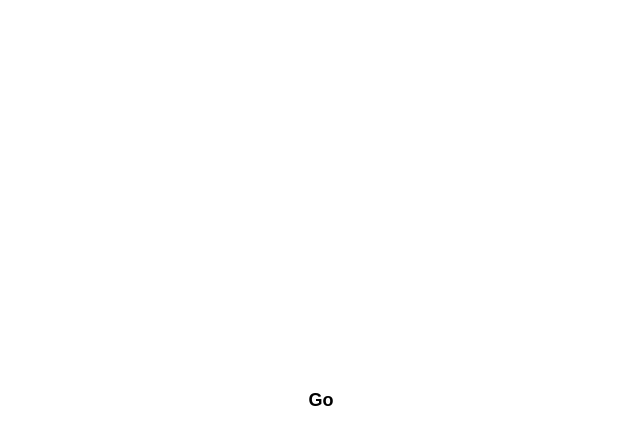
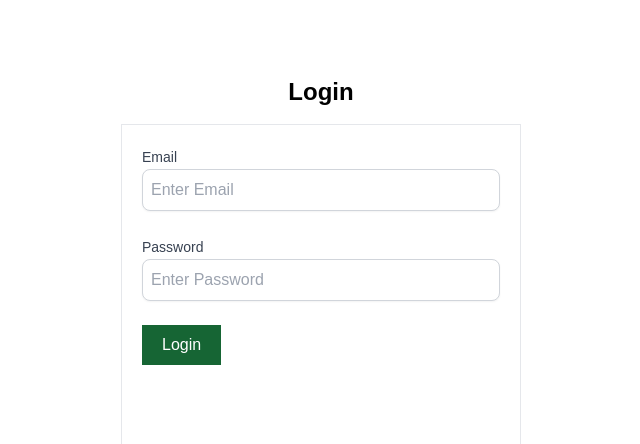
Before and after one commit to AaKuGu/mvp-billing-system, a Next.js app: page / in a window 1280 px wide. Shown: the top 444 px of the page, without its empty margins (319-959 px from the left). Built offline with nearby package versions, Linux system fonts and the light colour scheme.

Commit message:
few login things done

```diff
--- a/package.json
+++ b/package.json
@@ -12,6 +12,7 @@
     "axios": "^1.12.1",
     "fuse.js": "^7.1.0",
     "html2canvas": "^1.4.1",
+    "jsonwebtoken": "^9.0.2",
     "jspdf": "^3.0.2",
     "mongoose": "^8.18.0",
     "next": "14.2.32",
--- /dev/null
+++ b/src/app/api/login/route.js
@@ -0,0 +1,42 @@
+import { dbConnect } from "@/db/connectDB";
+import { controllerFunc } from "@/shared/backend/utils/ControllerFunc";
+import CustomError from "@/shared/backend/utils/error/CustomError";
+import jwt from "jsonwebtoken";
+import { NextResponse } from "next/server";
+
+export const POST = controllerFunc(async (req) => {
+  await dbConnect();
+  const errorContext = `Error in POST /api/login`;
+  const body = await req.json();
+  const { email, password } = body;
+
+  if (email === "prathamtogupta11@gmail.com") {
+    if (password === process.env.ownerPassword) {
+      // ✅ JWT sign
+      const token = jwt.sign(
+        { email, role: "owner" },
+        process.env.JWT_SECRET,
+        { expiresIn: "7d" } // 1 week expiry
+      );
+
+      // ✅ Set httpOnly cookie
+      const res = NextResponse.json(
+        { success: true, message: "Login successful" },
+        { status: 200 }
+      );
+
+      res.cookies.set("auth_token", token, {
+        httpOnly: true,
+        secure: process.env.NODE_ENV === "production", // only https in production
+        sameSite: "lax", // since frontend + backend same Next.js
+        maxAge: 7 * 24 * 60 * 60, // 1 week
+        path: "/", // accessible everywhere
+      });
+
+      return res;
+    } else {
+      throw new CustomError(`Invalid Password`, 401, errorContext);
+    }
+  }
+  throw new CustomError(`Invalid Email`, 401, errorContext);
+}, "Error in POST /api/login");
--- a/src/app/layout.js
+++ b/src/app/layout.js
@@ -22,7 +22,7 @@ export default function RootLayout({ children }) {
   return (
     <html lang="en">
       <body
-        className={`${geistSans.variable} ${geistMono.variable} text-black antialiased bg-white`}
+        className={`${geistSans.variable} ${geistMono.variable} text-black antialiased bg-white `}
       >
         {children}
         <Toaster />
--- a/src/app/page.js
+++ b/src/app/page.js
@@ -1,15 +1,10 @@
+import Login from "@/features/auth/login/Login";
 import Sidebar from "@/shared/components/Sidebar";
 import Link from "next/link";
 import React from "react";
 
 const page = () => {
-  return (
-    <div className="w-full min-h-screen bg-white flex items-center justify-center flex-col gap-4">
-      <Link href={`/go/products`} className="text-black font-bold text-lg">
-        Go
-      </Link>
-    </div>
-  );
+  return <Login />;
 };
 
 export default page;
--- a/src/features/Billing/BillingItems/BillingItems.jsx
+++ b/src/features/Billing/BillingItems/BillingItems.jsx
@@ -4,7 +4,6 @@ import Header from "@/shared/components/ui/Header";
 import { fetchProducts } from "../funcs";
 import BillingItemRow from "./BillingItemRow/BillingItemRow";
 import PlusMinusButtons from "./PlusMinusButtons";
-import { RedButton } from "@/shared/components/Button";
 
 const BillingItems = ({ billingItems, setBillingItems }) => {
   const [fuse, setFuse] = useState(null);
--- /dev/null
+++ b/src/features/auth/login/Login.jsx
@@ -0,0 +1,50 @@
+"use client";
+
+import { GreenButton } from "@/shared/components/Button";
+import Form from "@/shared/components/form/Form";
+import { Input } from "@/shared/components/form/Input";
+import Label from "@/shared/components/form/Label";
+import Header from "@/shared/components/ui/Header";
+import React, { useState } from "react";
+import { loginHandler } from "./funcs";
+
+const Login = () => {
+  const [email, setEmail] = useState(null);
+  const [password, setPassword] = useState(null);
+
+  return (
+    <div className={`w-full h-screen flex items-center justify-center`}>
+      <div className={`w-full md:w-[400px] flex flex-col`}>
+        <Header>Login</Header>
+        <Form
+          onSubmit={(e) => loginHandler(e, email, password)}
+          className={`flex flex-col `}
+        >
+          <div>
+            <Label>Email</Label>
+            <Input
+              value={email}
+              onChange={(e) => {
+                setEmail(e.target.value);
+              }}
+              placeholder="Enter Email"
+            />
+          </div>
+          <div>
+            <Label>Password</Label>
+            <Input
+              type="password"
+              onChange={(e) => {
+                setPassword(e.target.value);
+              }}
+              placeholder="Enter Password"
+            />
+          </div>
+          <GreenButton type="submit">Login</GreenButton>
+        </Form>
+      </div>
+    </div>
+  );
+};
+
+export default Login;
--- /dev/null
+++ b/src/features/auth/login/funcs.js
@@ -0,0 +1,5 @@
+export const loginHandler = (e, email, password) => {
+  e.preventDefault();
+  alert("email" + email);
+  alert("password" + password);
+};
```
Also changed, not shown: src/models/User.js (added), 1 other file (tests, documents, lock files or other folders).
